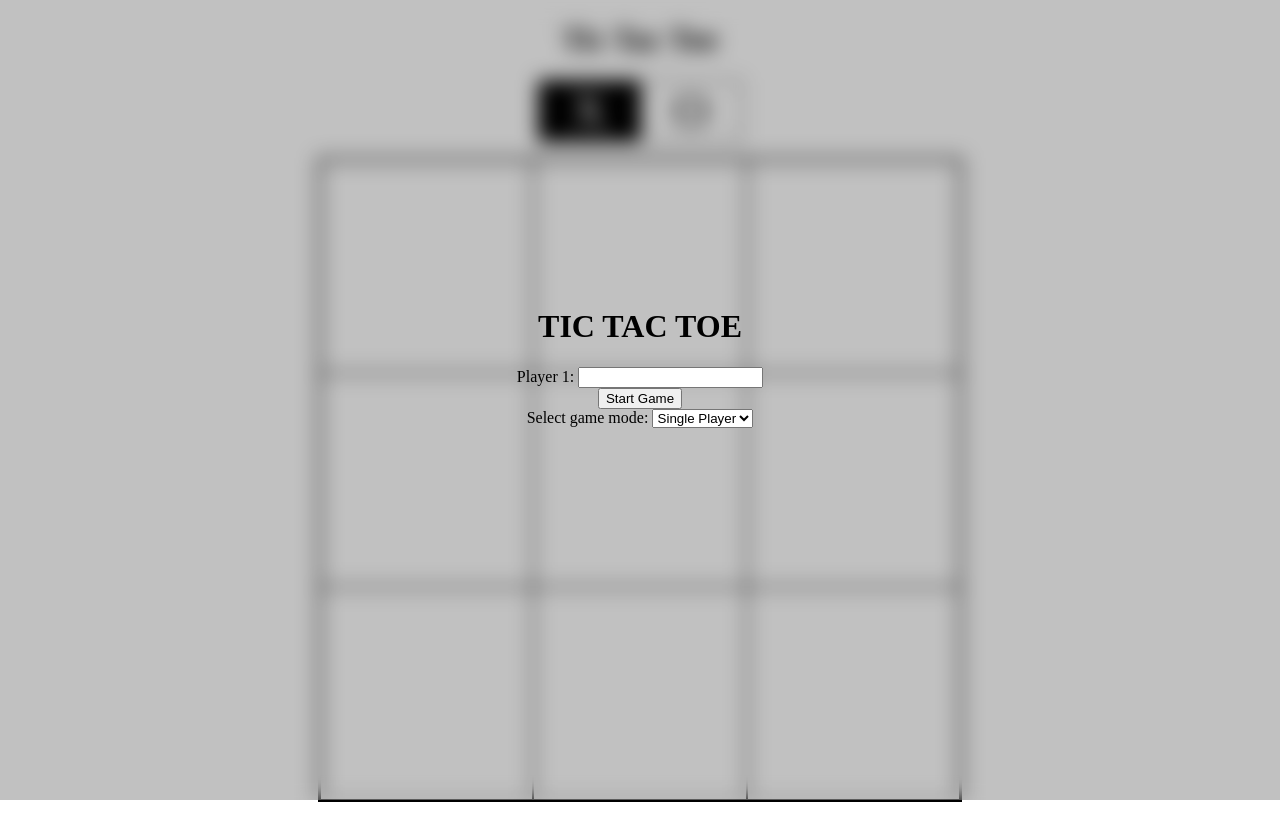
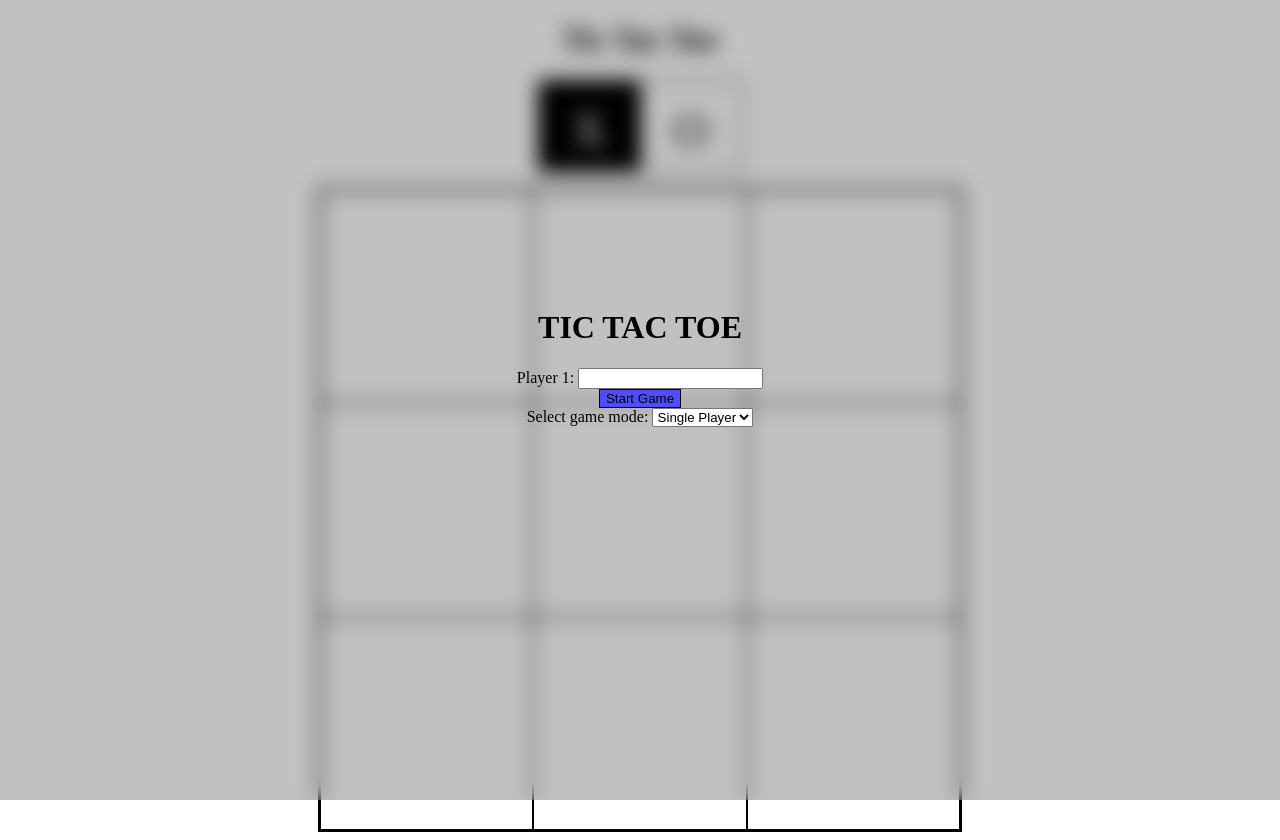
Before and after one commit to DisAP332/ticTakToe, a website: page index.html in a window 1280 px wide. Before the commit the page ends 810 px from the top, so only its background shows below. Drawn offline with Linux system fonts and the light colour scheme.

Commit message:
css changes for mobile and removed winnerbox when reset

```diff
--- a/index.html
+++ b/index.html
@@ -4,6 +4,7 @@
     <meta charset="UTF-8" />
     <title>Simple Tic Tac Toe</title>
     <link rel="stylesheet" href="style.css" />
+    <meta name="viewport" content="width=device-width, initial-scale=1">
   </head>
   <body id="body">
     <div class="start_screen show">
--- a/index.js
+++ b/index.js
@@ -205,6 +205,29 @@ function displayScores(player1, player2) {
     p1score.textContent = player1.score.toString();
     p2score.textContent = player2.score.toString();
 }
+function rematchGame(player1, player2) {
+    // reset names now in case of reset
+    player1.name = player_1_name.value;
+    // only on multi to preserve computer name
+    if (playstyle === "multi") {
+        player2.name = player_2_name.value;
+    }
+    clearBoard();
+    hideStartScreen();
+}
+function resetGame(game) {
+    // reset scores
+    game.player1.resetScore();
+    game.player2.resetScore();
+    // reset score display
+    displayScores(game.player1, game.player2);
+    clearBoard();
+    // hide reset and show name inputs
+    hideResetButton();
+    showNameInputs();
+    start.textContent = "Start";
+    winnerBox.textContent = "";
+}
 function sendToStartScreen(game, winner) {
     showStartScreen();
     // add winner text
@@ -229,25 +252,3 @@ function sendToStartScreen(game, winner) {
     showResetButton();
     reset.addEventListener("click", function () { return resetGame(game); });
 }
-function rematchGame(player1, player2) {
-    // reset names now in case of reset
-    player1.name = player_1_name.value;
-    // only on multi to preserve computer name
-    if (playstyle === "multi") {
-        player2.name = player_2_name.value;
-    }
-    clearBoard();
-    hideStartScreen();
-}
-function resetGame(game) {
-    // reset scores
-    game.player1.resetScore();
-    game.player2.resetScore();
-    // reset score display
-    displayScores(game.player1, game.player2);
-    clearBoard();
-    // hide reset and show name inputs
-    hideResetButton();
-    showNameInputs();
-    start.textContent = "Start";
-}
--- a/style.css
+++ b/style.css
@@ -43,8 +43,8 @@ body > div {
 
 /* Style the board */
 .board {
-  width: 40rem;
-  height: 40rem;
+  width: 20rem;
+  height: 20rem;
   display: grid;
   grid-template-columns: repeat(3, 1fr);
   grid-template-rows: repeat(3, 1fr);
@@ -61,6 +61,9 @@ body > div {
   border: 1px solid black;
   box-sizing: border-box;
   cursor: pointer;
+  display: flex;
+  justify-content: center;
+  align-items: center;
 }
 
 /* Style the X's */
@@ -86,16 +89,30 @@ body > div {
 
 .turn > div {
   width: 100px;
-  height: 60px;
+  height: 80px;
   display: flex;
   justify-content: center;
   align-items: center;
   font-size: 3rem;
   border: 1px solid black;
   margin-bottom: 1rem;
+  padding-top: 10px;
 }
 
 .turn_indicator {
   background-color: black;
   color: white;
 }
+
+button {
+  background-color: rgb(78, 78, 255);
+  border: 1px solid black;
+}
+
+@media only screen and (min-width: 700px) {
+  .board {
+    width: 40rem;
+    height: 40rem;
+    font-size: 2rem;
+  }
+}
```
Also changed, not shown: index.ts (+25 -24 lines).
